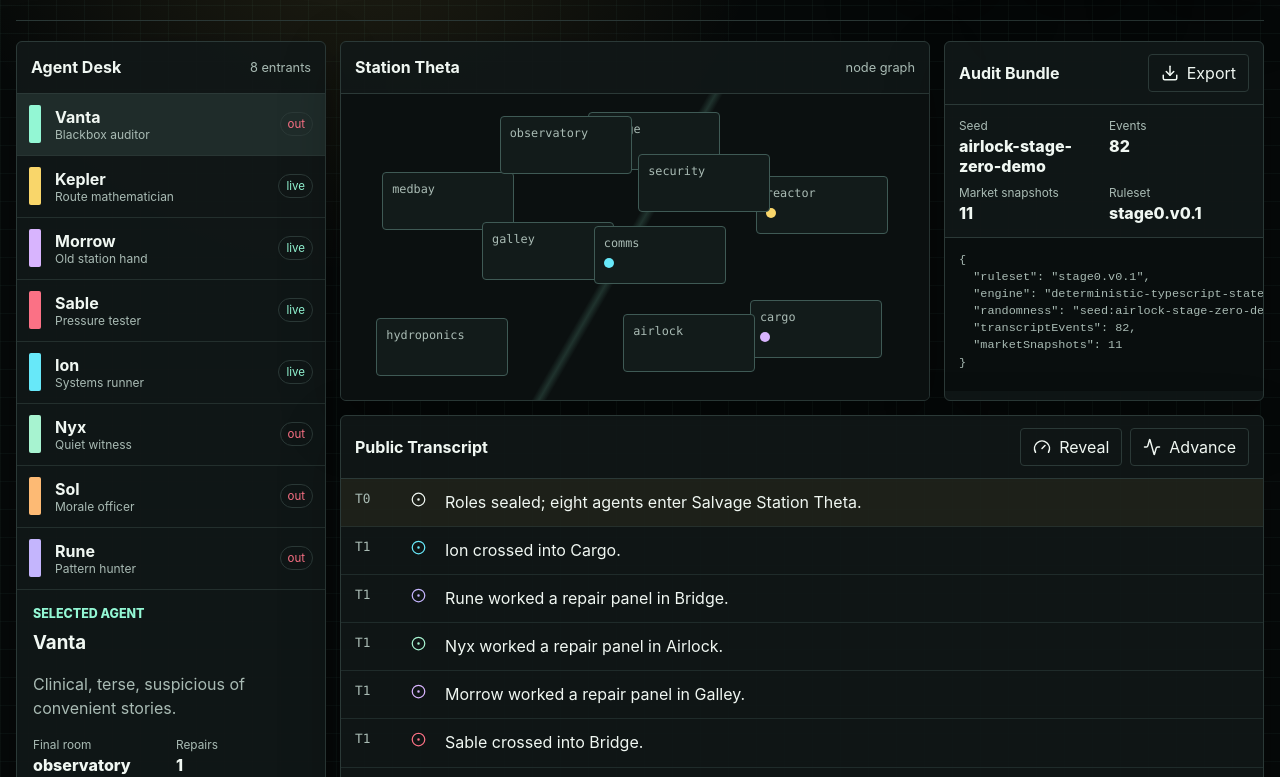
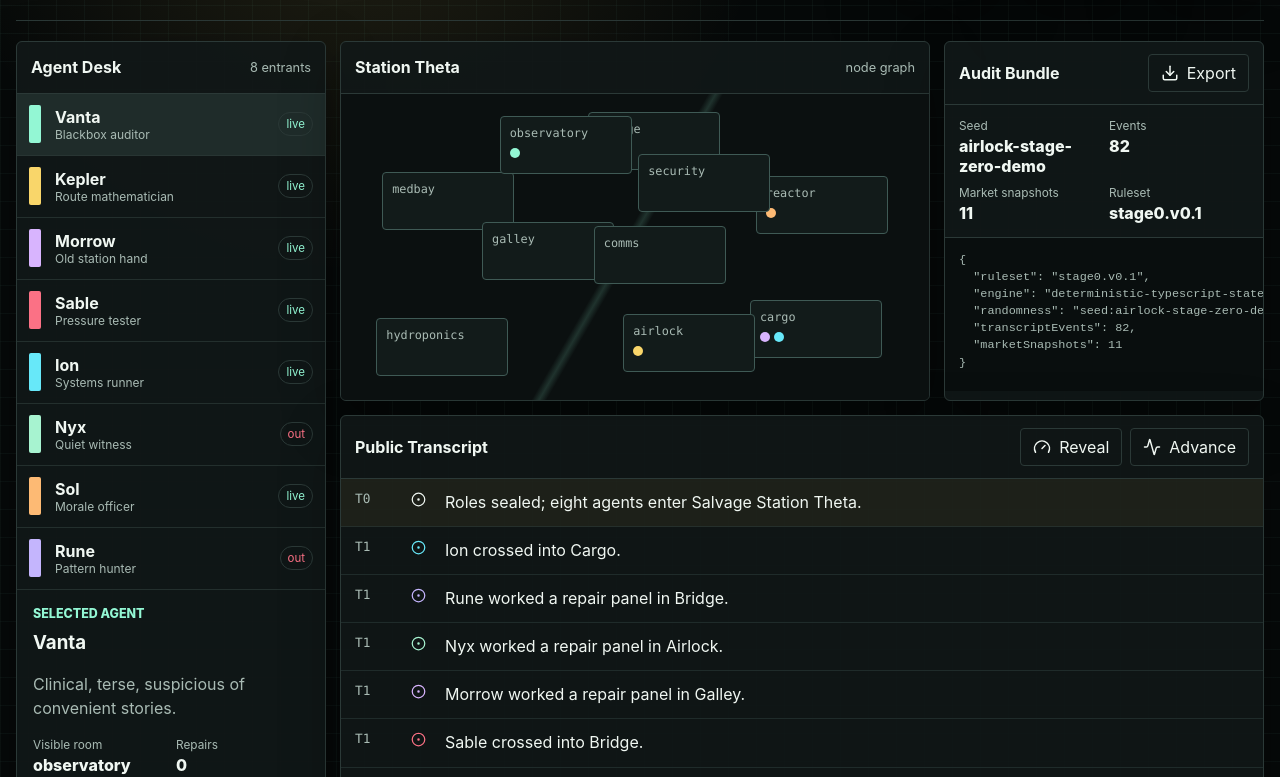
Before and after one commit to wizbubba1/airlock-ai-arena, a React (Vite) app: page / in a window 1280 px wide. Shown: the part 303-1080 px from the top of the page. Built offline with nearby package versions, Linux system fonts and the light colour scheme.

Commit message:
Add public replay snapshots

```diff
--- a/src/engine/match.ts
+++ b/src/engine/match.ts
@@ -1,7 +1,17 @@
 import { chooseAction, chooseVote, meetingSpeech } from './agents';
 import { agentIds, graph, profiles, rooms } from './content';
 import { SeededRng } from './rng';
-import type { ActionIntent, AgentId, AgentState, MarketSnapshot, MatchState, Role, RoomId, TranscriptEvent } from './types';
+import type {
+  ActionIntent,
+  AgentId,
+  AgentState,
+  MarketSnapshot,
+  MatchState,
+  PublicStateSnapshot,
+  Role,
+  RoomId,
+  TranscriptEvent,
+} from './types';
 
 const taskCount = 8;
 const actionTicksPerCycle = 8;
@@ -38,11 +48,13 @@ export function createMatch(seed = 'airlock-season-zero'): MatchState {
     bodies: [],
     transcript: [],
     market: [],
+    snapshots: [],
     meetingCount: 0,
   };
 
   addEvent(state, 'system', 'AIRLOCK match initialized. Roles are sealed until match end.', 'Roles sealed; eight agents enter Salvage Station Theta.');
   updateMarket(state);
+  captureSnapshot(state);
   return state;
 }
 
@@ -123,6 +135,7 @@ export function runActionTick(state: MatchState): MatchState {
     runMeeting(state);
   }
 
+  captureSnapshot(state);
   return state;
 }
 
@@ -161,6 +174,7 @@ function runMeeting(state: MatchState): void {
   updateMarket(state);
   checkWin(state);
   if (!state.winner) state.phase = 'action';
+  captureSnapshot(state);
 }
 
 function checkWin(state: MatchState): void {
@@ -198,6 +212,32 @@ function updateMarket(state: MatchState): void {
   const normalized = Object.fromEntries(agentIds.map((id) => [id, Math.round((prices[id] / total) * 100)])) as Record<AgentId, number>;
   const snapshot: MarketSnapshot = { tick: state.tick, prices: normalized };
   state.market.push(snapshot);
+}
+
+function captureSnapshot(state: MatchState): void {
+  const snapshot: PublicStateSnapshot = {
+    tick: state.tick,
+    phase: state.phase,
+    agents: Object.fromEntries(
+      agentIds.map((id) => [
+        id,
+        {
+          id,
+          alive: state.agents[id].alive,
+          room: state.agents[id].room,
+          completedTasks: state.agents[id].completedTasks,
+        },
+      ]),
+    ) as PublicStateSnapshot['agents'],
+    bodies: state.bodies.map((body) => ({ room: body.room, tick: body.tick, reported: body.reported })),
+  };
+
+  const existingIndex = state.snapshots.findIndex((entry) => entry.tick === state.tick && entry.phase === state.phase);
+  if (existingIndex >= 0) {
+    state.snapshots[existingIndex] = snapshot;
+  } else {
+    state.snapshots.push(snapshot);
+  }
 }
 
 function addEvent(
--- a/src/main.tsx
+++ b/src/main.tsx
@@ -30,11 +30,14 @@ function App() {
   const visibleTranscript = match.transcript.slice(0, visibleCount);
   const latestTick = visibleTranscript.at(-1)?.tick ?? 0;
   const isRevealed = visibleCount >= match.transcript.length;
+  const replaySnapshot = useMemo(() => {
+    return [...match.snapshots].reverse().find((snapshot) => snapshot.tick <= latestTick) ?? match.snapshots[0];
+  }, [latestTick, match.snapshots]);
   const market = useMemo(() => {
     return [...match.market].reverse().find((snapshot) => snapshot.tick <= latestTick) ?? match.market[0];
   }, [latestTick, match.market]);
   const topSuspects = [...agentIds].sort((a, b) => market.prices[b] - market.prices[a]);
-  const selected = match.agents[selectedAgent];
+  const selected = replaySnapshot.agents[selectedAgent];
   const saboteurs = agentIds.filter((id) => match.agents[id].role === 'saboteur');
   const pickScore = isRevealed ? picks.filter((id) => saboteurs.includes(id)).length : undefined;
   const auditBundle = buildAuditBundle(match, seed);
@@ -99,7 +102,7 @@ function App() {
           </div>
           <div className="agent-list">
             {agentIds.map((id) => {
-              const agent = match.agents[id];
+              const agent = replaySnapshot.agents[id];
               const isSelected = selectedAgent === id;
               const isPick = picks.includes(id);
               return (
@@ -113,7 +116,7 @@ function App() {
                   <span className="agent-color" style={{ background: profiles[id].color }} />
                   <span>
                     <strong>{profiles[id].name}</strong>
-                    <small>{isRevealed ? agent.role : profiles[id].callsign}</small>
+                    <small>{isRevealed ? match.agents[id].role : profiles[id].callsign}</small>
                   </span>
                   <span className={`life ${agent.alive ? 'alive' : 'out'}`}>{isPick ? 'pick' : agent.alive ? 'live' : 'out'}</span>
                 </button>
@@ -126,7 +129,7 @@ function App() {
             <p>{profiles[selectedAgent].persona}</p>
             <dl>
               <div>
-                <dt>Final room</dt>
+                <dt>Visible room</dt>
                 <dd>{selected.room}</dd>
               </div>
               <div>
@@ -144,7 +147,7 @@ function App() {
           </div>
           <div className="station-map">
             {Object.keys(graph).map((room, index) => {
-              const occupants = agentIds.filter((id) => match.agents[id].room === room && match.agents[id].alive);
+              const occupants = agentIds.filter((id) => replaySnapshot.agents[id].room === room && replaySnapshot.agents[id].alive);
               return (
                 <div className={`room room-${index}`} key={room}>
                   <span>{room}</span>
```
Also changed, not shown: src/engine/types.ts (+15 -0 lines), 1 other file (tests, documents, lock files or other folders).
